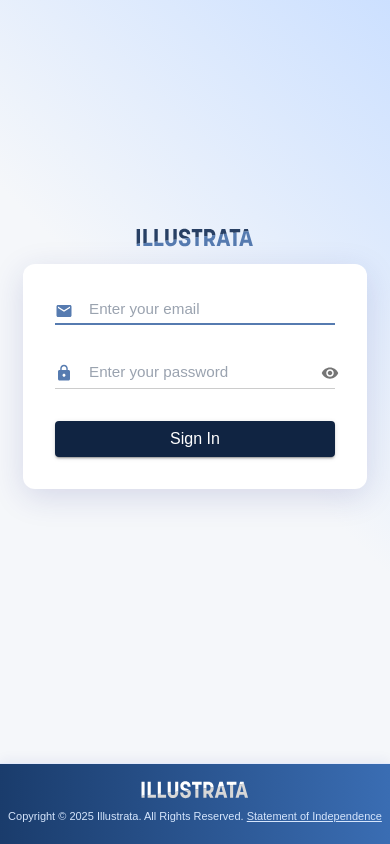
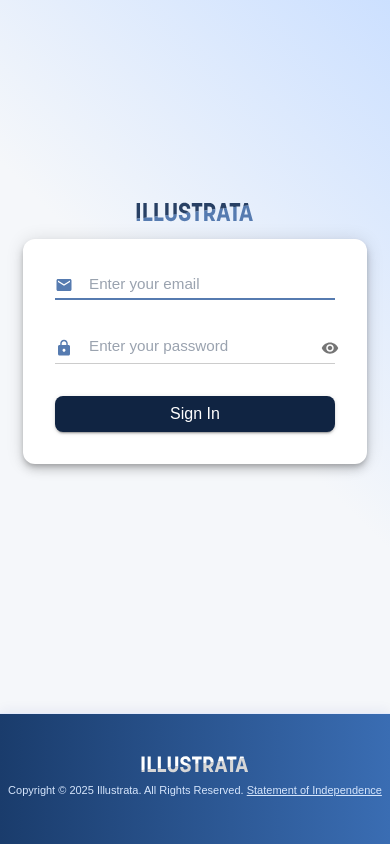
Before and after one commit to Teamgrid-Solutions-Private-Limited/illustrator_frontend_ssk, a React (Vite) app: page /illustrata/embedsolution/login in a window 390 px wide. Built offline with nearby package versions, Linux system fonts and the light colour scheme; a web font is replaced by a local one.

Commit message:
external css

```diff
--- a/src/App.css
+++ b/src/App.css
@@ -2,3 +2,110 @@
   margin: 0;
   font-family: "proxima-nova", sans-serif !important;
 }
+.container{
+  height: calc(100vh - 131px);
+  background: linear-gradient(-315deg, #f5f7fa 50%, #cce0ff 100%);
+  display: flex;
+  flex-direction: column;
+  justify-content: center;
+}
+.mainBox{
+  display: flex;
+  flex-direction: column;
+  justify-content: center;
+  align-items: center;
+  padding-bottom: 40px;
+}
+.logoHeader{
+  width: 180px;
+  height: auto;
+  margin-bottom: 40px;
+  align-self: center;
+  max-width: 80vw;
+}
+.loginBox{
+  border-radius: 12px !important;
+  padding: 40px;
+  display: flex;
+  flex-direction: column;
+  box-shadow: 0 4px 32px 0 rgba(31, 38, 135, 0.15);
+  align-items: stretch;
+  justify-content: center;
+  max-width: 360px;
+  width: 100%;
+}
+.loginForm {
+  display: flex;
+  flex-direction: column;
+  gap: 32px;
+}
+
+.textField .MuiInputBase-root {
+  color: #102442;
+}
+
+.textField .MuiInput-underline:before {
+  border-bottom-color: #ccc;
+}
+
+.textField .MuiInput-underline:after {
+  border-bottom-color: #567bb0;
+}
+
+.textField .MuiInput-underline:hover:not(.Mui-disabled):before {
+  border-bottom-color: #ccc;
+}
+
+.textField input::placeholder {
+  font-size: 0.95rem;
+}
+
+.textField {
+  background: transparent;
+}
+
+
+.loginButton {
+  background: #102442 !important;
+  color: #fff !important;
+  font-weight: 500 !important;
+  border-radius: 8px !important;
+  font-size: 1rem !important;
+  text-transform: none !important;
+}
+
+.loginButton:hover {
+  background: #1a2f5c;
+}
+.customSnackbar .MuiPaper-root {
+  border-radius: 16px;
+  box-shadow: 0px 8px 24px rgba(0, 0, 0, 0.2);
+}
+
+.customAlert {
+  width: 100%;
+  border-radius: 16px;
+  font-weight: 500;
+  font-size: 1rem;
+  align-items: center;
+  box-shadow: 0px 8px 24px rgba(0, 0, 0, 0.2);
+}
+
+
+
+@media (max-width:768px){
+  .mainBox{
+    padding-bottom: 48px;
+  }
+  .logoHeader{
+    width: 120px;
+    margin-bottom: 16px;
+  }
+  .loginBox{
+    padding: 32px;
+    gap: 24px;
+    margin-left: 4px;
+    margin-right: 4px;
+    max-width: 280px;
+  }
+}
--- a/src/Authentication/Login.jsx
+++ b/src/Authentication/Login.jsx
@@ -18,6 +18,7 @@ import { API_URL } from "../Api/Api";
 import axios from "axios";
 import logoFooter from "../assets/LogoFooter.svg"
 import logoHeader from "../assets/LogoHeader.svg"
+import Footer from "../components/Footer";
 
 const LoginPage = () => {
   const [form, setForm] = useState({ email: "", password: "" });
@@ -90,91 +91,32 @@ const LoginPage = () => {
   };
 
   return (
-    <Box
-      sx={{
-        height: "calc(100vh - 80px)",
-        background: "linear-gradient(-315deg, #f5f7fa 50%, #cce0ff 100%)",
-        display: "flex",
-        flexDirection: "column",
-        justifyContent: "center",
-      }}
-    >
-
-      <Box
-        sx={{
-          display: "flex",
-          flexDirection: "column",
-          justifyContent: "center",
-          alignItems: "center",
-          px: 2,
-          pb: { xs: 6, sm: 8 },
-        }}
-      >
+    <>
+    <Box className="container">
+      <Box className="mainBox">
         <Box
           component="img"
           src={logoHeader}
           alt="Logo"
-          sx={{
-            width: { xs: 120, sm: 160, md: 180 },
-            height: "auto",
-            mb: { xs: 2, sm: 5 },
-            alignSelf: "center",
-            maxWidth: "80vw",
-          }}
+          className="logoHeader"
         />
-        <Paper
-          elevation={8}
-          sx={{
-            borderRadius: 3,
-            p: { xs: 4, sm: 5, md: 5 },
-            display: "flex",
-            flexDirection: "column",
-            boxShadow: "0 8px 32px 0 rgba(31, 38, 135, 0.15)",
-            alignItems: "stretch",
-            justifyContent: "center",
-            gap: { xs: 3, md: 0 },
-            maxWidth: { xs: 280, sm: 360 },
-            width: "100%",
-            mx: { xs: 0.5, sm: "auto" },
-          }}
-        >
+        <Paper elevation={6} className="loginBox">
 
           <Box
             component="form"
             noValidate
             autoComplete="off"
             onSubmit={handleSubmit}
-            sx={{
-              display: "flex",
-              flexDirection: "column",
-            }}
-            gap={4}
+            className="loginForm"
           >
             <TextField
+              className="textField"
               name="email"
               value={form.email}
               onChange={handleChange}
               required
               placeholder="Enter your email"
               variant="standard"
-              sx={{
-                "& .MuiInputBase-root": {
-                  color: "#102442",
-                },
-                "& .MuiInput-underline:before": {
-                  borderBottomColor: "#ccc",
-                },
-                "& .MuiInput-underline:after": {
-                  borderBottomColor: "#567BB0",
-                },
-                "& .MuiInput-underline:hover:not(.Mui-disabled):before": {
-                  borderBottomColor: "#ccc",
-                },
-                "& input::placeholder": {
-                  fontSize: "0.95rem",
-                },
-                background: "transparent",
-              }}
               InputLabelProps={{ required: false }}
               error={!!errors.email}
               helperText={errors.email}
@@ -189,6 +131,7 @@ const LoginPage = () => {
               }}
             />
             <TextField
+              className="textField"
               name="password"
               value={form.password}
               onChange={handleChange}
@@ -200,24 +143,6 @@ const LoginPage = () => {
               error={!!errors.password}
               helperText={errors.password}
               InputLabelProps={{ required: false }}
-              sx={{
-                "& .MuiInputBase-root": {
-                  color: "#102442",
-                },
-                "& .MuiInput-underline:before": {
-                  borderBottomColor: "#ccc",
-                },
-                "& .MuiInput-underline:after": {
-                  borderBottomColor: "#567BB0",
-                },
-                "& .MuiInput-underline:hover:not(.Mui-disabled):before": {
-                  borderBottomColor: "#ccc",
-                },
-                "& input::placeholder": {
-                  fontSize: "0.95rem",
-                },
-                background: "transparent",
-              }}
               InputProps={{
                 startAdornment: (
                   <InputAdornment position="start">
@@ -239,16 +164,8 @@ const LoginPage = () => {
             />
 
             <Button
+              className="loginButton"
               variant="contained"
-              sx={{
-                background: "#102442",
-                color: "#fff",
-                fontWeight: 500,
-                borderRadius: 1,
-                fontSize: "1rem",
-                "&:hover": { background: "#1a2f5c" },
-                textTransform: "none",
-              }}
               fullWidth
               type="submit"
               disabled={loading}
@@ -270,80 +187,23 @@ const LoginPage = () => {
         autoHideDuration={4000}
         onClose={handleSnackbarClose}
         anchorOrigin={{ vertical: "top", horizontal: "center" }}
-        sx={{
-          '& .MuiPaper-root': {
-            borderRadius: 2,
-            boxShadow: 4,
-          },
-        }}
+        className="customSnackbar"
       >
         <Alert
           onClose={handleSnackbarClose}
           severity={snackbar.severity}
           variant="filled"
-          sx={{
-            width: '100%',
-            borderRadius: 2,
-            boxShadow: 4,
-            fontWeight: 500,
-            fontSize: '1rem',
-            alignItems: 'center',
-          }}
+          className="customAlert"
         >
           {snackbar.message}
         </Alert>
       </Snackbar>
 
-      <Box
-        sx={{
-          width: "100%",
-          background: "linear-gradient(90deg, #1a3c6c 0%, #3a6db3 100%)",
-          py: { xs: 2, sm: 3, md: 4 },
-          textAlign: "center",
-          position: "fixed",
-          bottom: 0,
-          left: 0,
-          zIndex: 1200,
-          borderTop: "1.5px solid #e3eafc",
-          boxShadow: "0 -2px 12px 0 rgba(31, 38, 135, 0.07)",
-        }}
-      >
-        <Container maxWidth="md" sx={{ px: { xs: 1, sm: 2 } }}>
-          <Typography
-            sx={{
-              fontSize: { xs: "15px", sm: "18px" },
-              fontWeight: "bold",
-              letterSpacing: 2,
-              color: "#D7D7D7",
-              mb: 1,
-              display: "flex",
-              justifyContent: "center",
-              alignItems: "center",
-            }}
-          >
-            <Box
-              component="img"
-              src={logoFooter}
-              sx={{ width: { xs: 110, sm: 150, md: 170 }, height: "auto", maxWidth: "80vw" }}
-              alt="Footer Logo"
-            />
-          </Typography>
-          <Typography sx={{ color: "#D5E5FC", mb: 0.5, fontSize: { xs: "11px", sm: "14px" }, fontWeight: 400, wordBreak: "break-word" }}>
-            Copyright © 2025 Illustrata. All Rights Reserved.{' '}
-            <Box
-              component="span"
-              sx={{
-                textDecoration: "underline",
-                cursor: "pointer",
-                color: "#D5E5FC",
-              }}
-            >
-              Statement of Independence
-            </Box>
-          </Typography>
-        </Container>
-      </Box>
+
     </Box>
+     <Footer />
+
+    </>
   );
 };
 
--- a/src/components/Footer.jsx
+++ b/src/components/Footer.jsx
@@ -9,8 +9,11 @@ function Footer() {
       sx={{
         width: "100%",
         background: "linear-gradient(90deg, #1a3c6c 0%, #3a6db3 100%)",
-        py: { xs: 2, sm: 3, md: 4 },
+        height:"130px",
         textAlign: "center",
+        display:"flex",
+        justifyContent:"center",
+        alignItems:"center",
         borderTop: "1.5px solid #e3eafc",
         boxShadow: "0 -2px 12px 0 rgba(31, 38, 135, 0.07)",
         mt: "auto",
```
Also changed, not shown: 1 other file (tests, documents, lock files or other folders).
